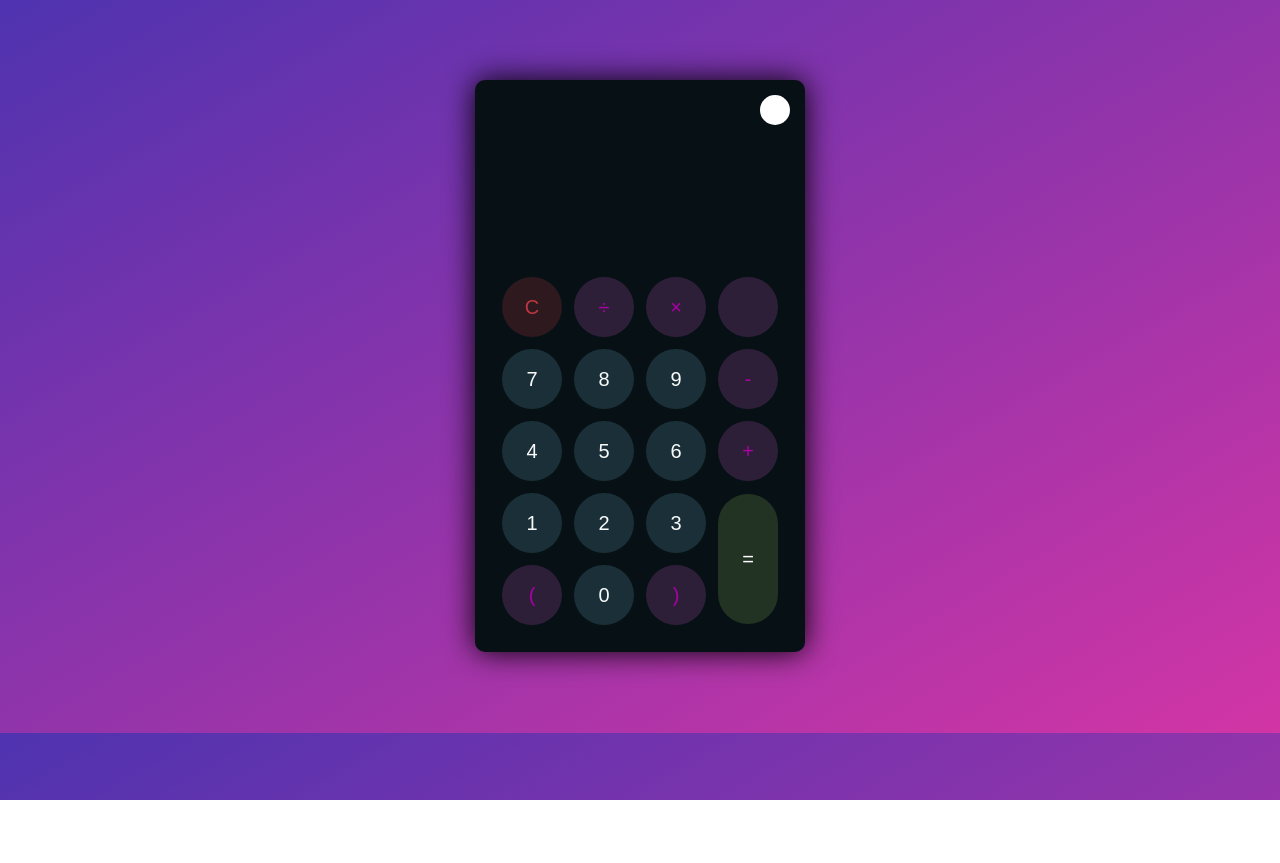
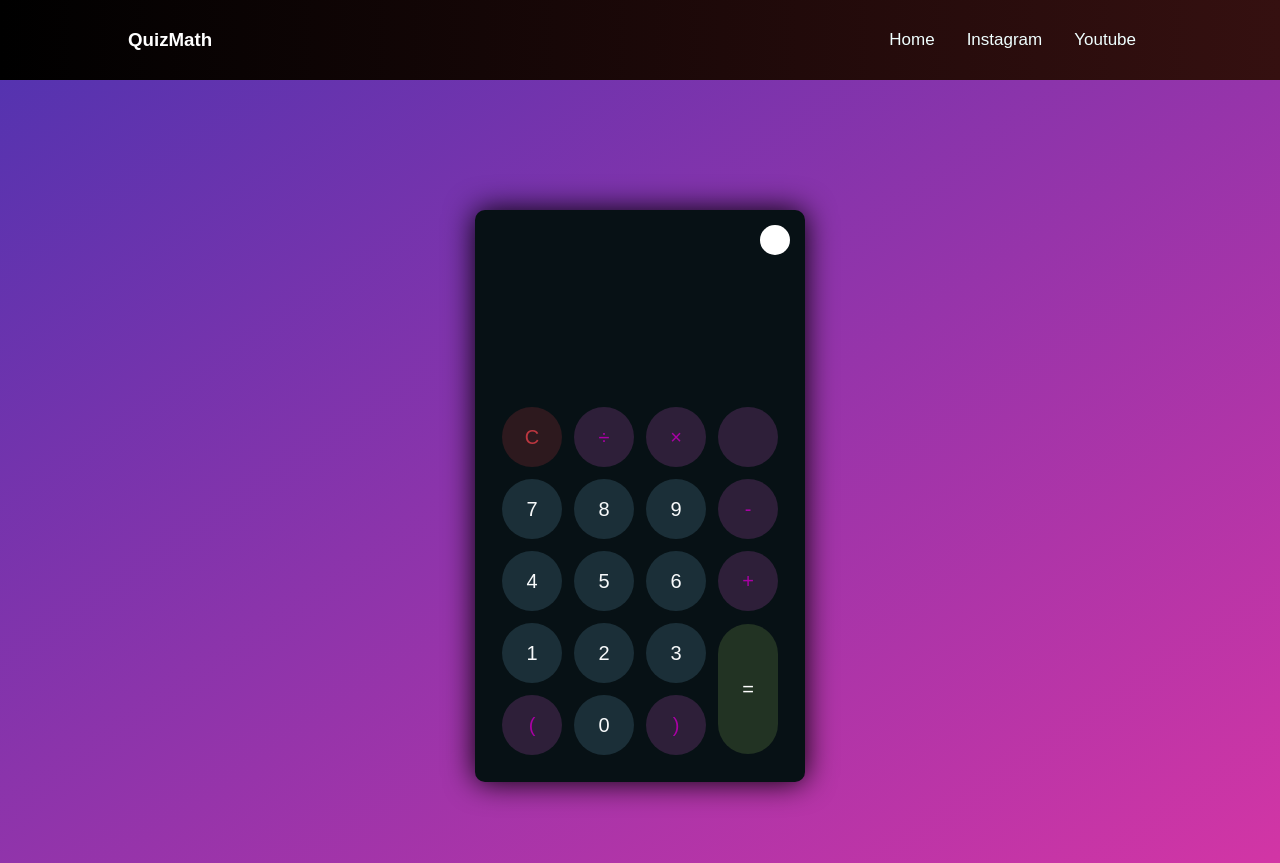
Before and after one commit to ihsenys/ihsen, a plain HTML site: page kalkolator.html in a window 1280 px wide. Before the commit the page ends 800 px from the top, so only its background shows below. Drawn offline with Linux system fonts and the light colour scheme.

Commit message:
jago futsal

```diff
--- a/kalkolator.html
+++ b/kalkolator.html
@@ -9,14 +9,14 @@
     <link rel="icon" href="icon.png">
 </head>
 <body>
-    <!-- <div class="navbars">
+    <div class="navbars">
         <h3>QuizMath</h3>
         <ul>
             <li><a href="index.html">Home</a></li>
             <li><a target="_blank" href="https://www.instagram.com/stelkmakassar/">Instagram</a></li>
             <li><a target="_blank" href="https://www.youtube.com/@smktelkommakassar1292/videos">Youtube</a></li>
         </ul>
-    </div> -->
+    </div>
     <div class="container">
         <div class="calculator dark">
             <div class="theme-toggler active">
--- a/styles.css
+++ b/styles.css
@@ -1,12 +1,12 @@
-/* *{
+*{
     margin: 0;
     padding: 0;
     box-sizing: border-box;
     list-style: none;
-} */
+}
 
 
-/* .navbars {
+.navbars {
     background: linear-gradient(90deg,rgb(0,0,0),rgb(53,16,16));
 
     display: flex;
@@ -45,7 +45,7 @@
     transition: 0.5s;
     color: transparent;
     color: grey;
-} */
+}
 
 
 * {
@@ -75,6 +75,7 @@ body {
     width: 100vw;
     display: grid;
     place-items: center;
+    margin-top: 50px;
 }
 
 .calculator {
```
